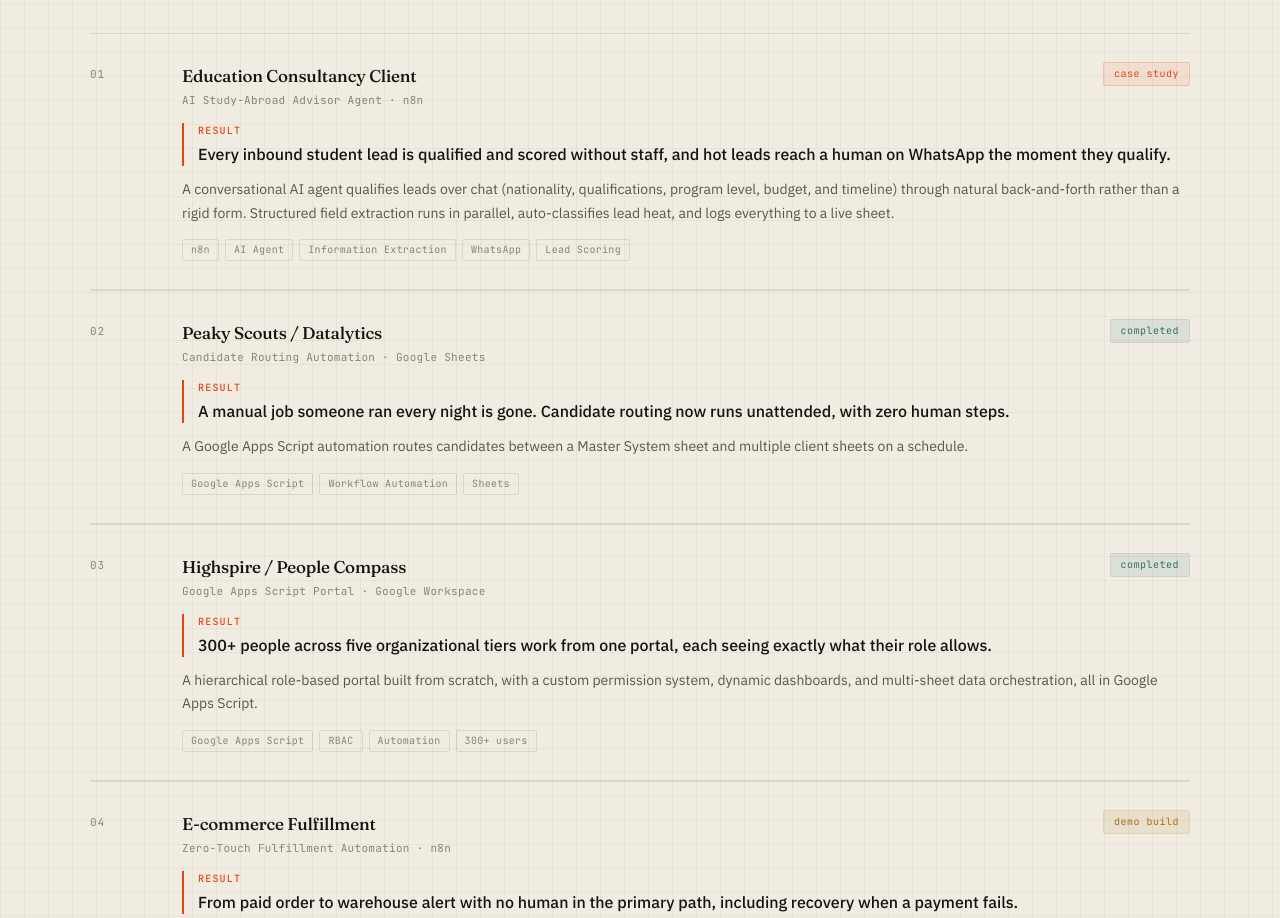
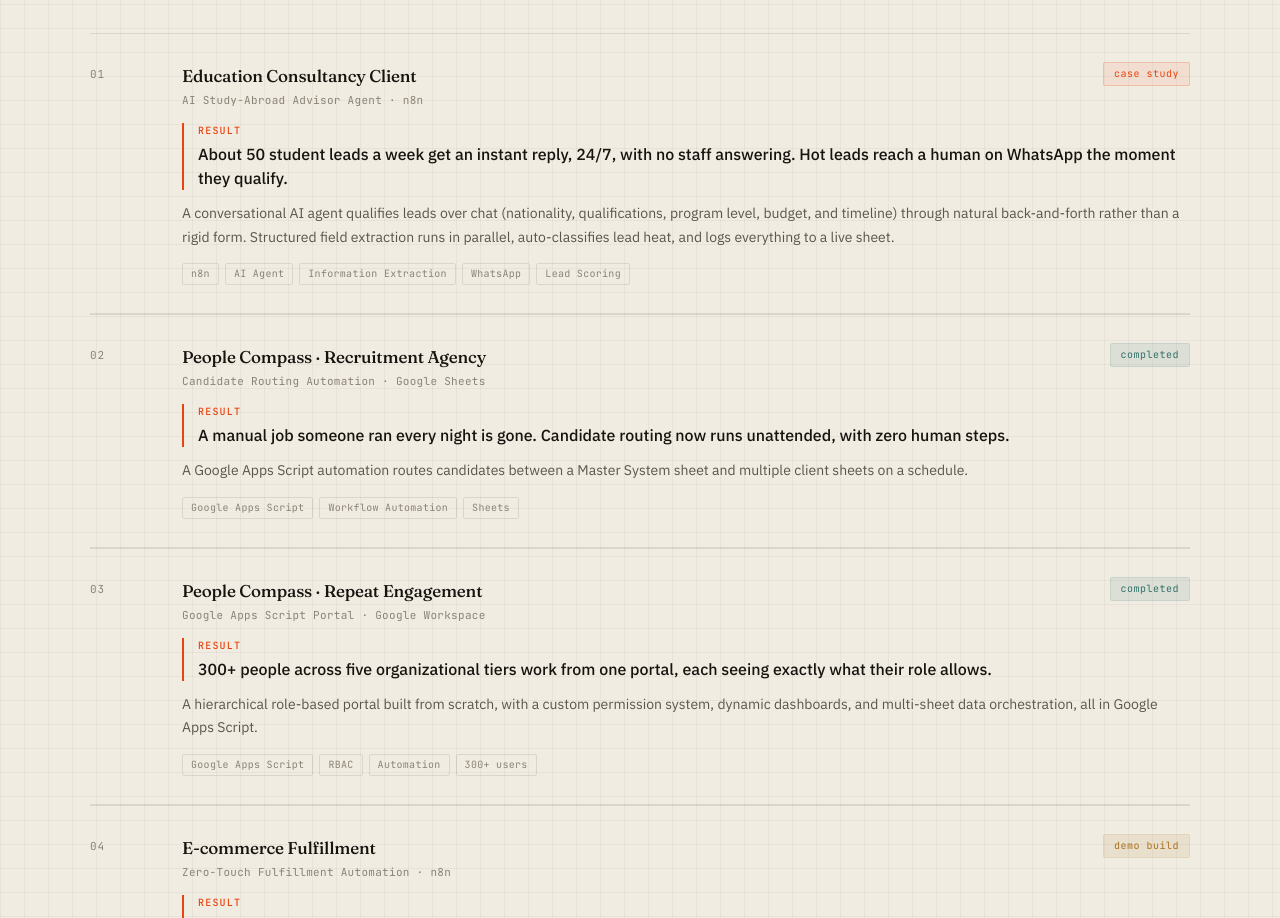
Before and after one commit to Mohamed-Abdulhalim/halim-pro, a Next.js app: page / in a window 1280 px wide. Shown: the part 980-1898 px from the top of the page. Built offline with nearby package versions, Linux system fonts and the light colour scheme.

Commit message:
Add real lead volume to study-abroad case; group People Compass projects
Co-Authored-By: Claude Opus 5.5 <noreply@anthropic.com>
Claude-Session: https://claude.ai/code/session_017Lkc2GkgLv5WJKierrg2W2

```diff
--- a/components/Work.tsx
+++ b/components/Work.tsx
@@ -6,13 +6,13 @@ const work = [
     client: 'Education Consultancy Client',
     role: 'AI Study-Abroad Advisor Agent',
     platform: 'n8n',
-    outcome: 'Every inbound student lead is qualified and scored without staff, and hot leads reach a human on WhatsApp the moment they qualify.',
+    outcome: 'About 50 student leads a week get an instant reply, 24/7, with no staff answering. Hot leads reach a human on WhatsApp the moment they qualify.',
     desc: 'A conversational AI agent qualifies leads over chat (nationality, qualifications, program level, budget, and timeline) through natural back-and-forth rather than a rigid form. Structured field extraction runs in parallel, auto-classifies lead heat, and logs everything to a live sheet.',
     tags: ['n8n', 'AI Agent', 'Information Extraction', 'WhatsApp', 'Lead Scoring'],
     status: 'case study',
   },
   {
-    client: 'Peaky Scouts / Datalytics',
+    client: 'People Compass · Recruitment Agency',
     role: 'Candidate Routing Automation',
     platform: 'Google Sheets',
     outcome: 'A manual job someone ran every night is gone. Candidate routing now runs unattended, with zero human steps.',
@@ -21,7 +21,7 @@ const work = [
     status: 'completed',
   },
   {
-    client: 'Highspire / People Compass',
+    client: 'People Compass · Repeat Engagement',
     role: 'Google Apps Script Portal',
     platform: 'Google Workspace',
     outcome: '300+ people across five organizational tiers work from one portal, each seeing exactly what their role allows.',
```
